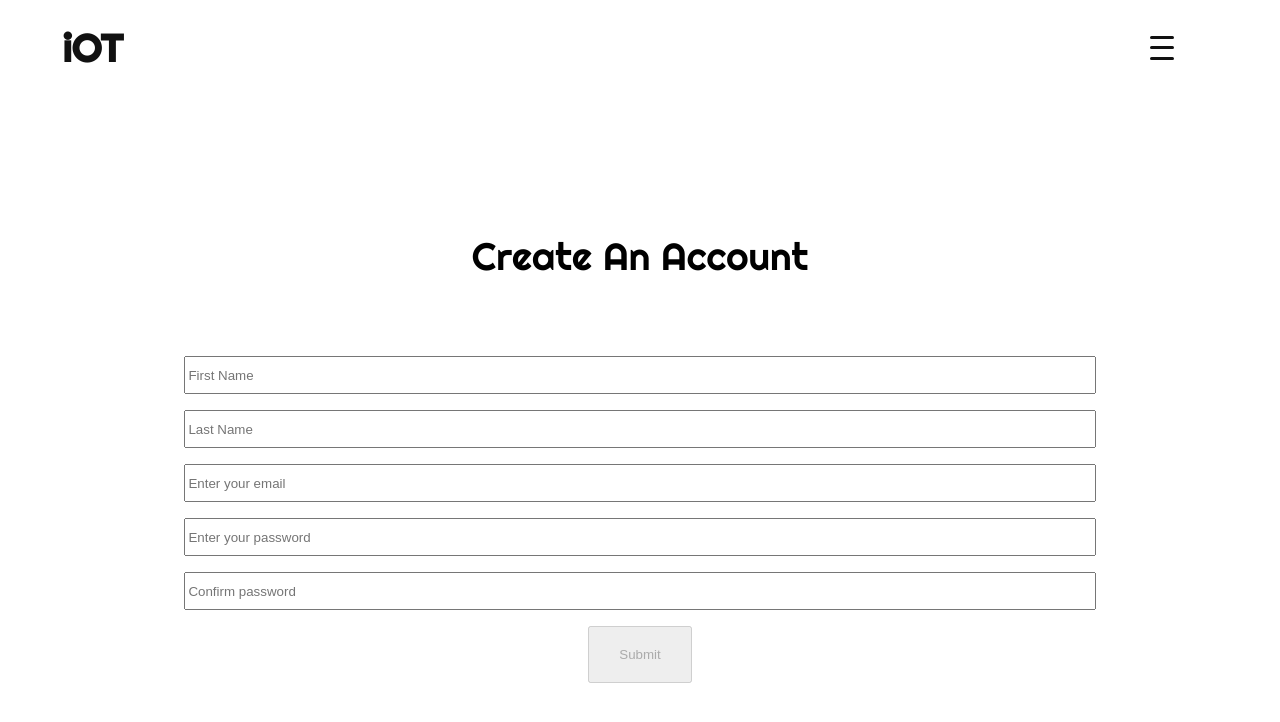
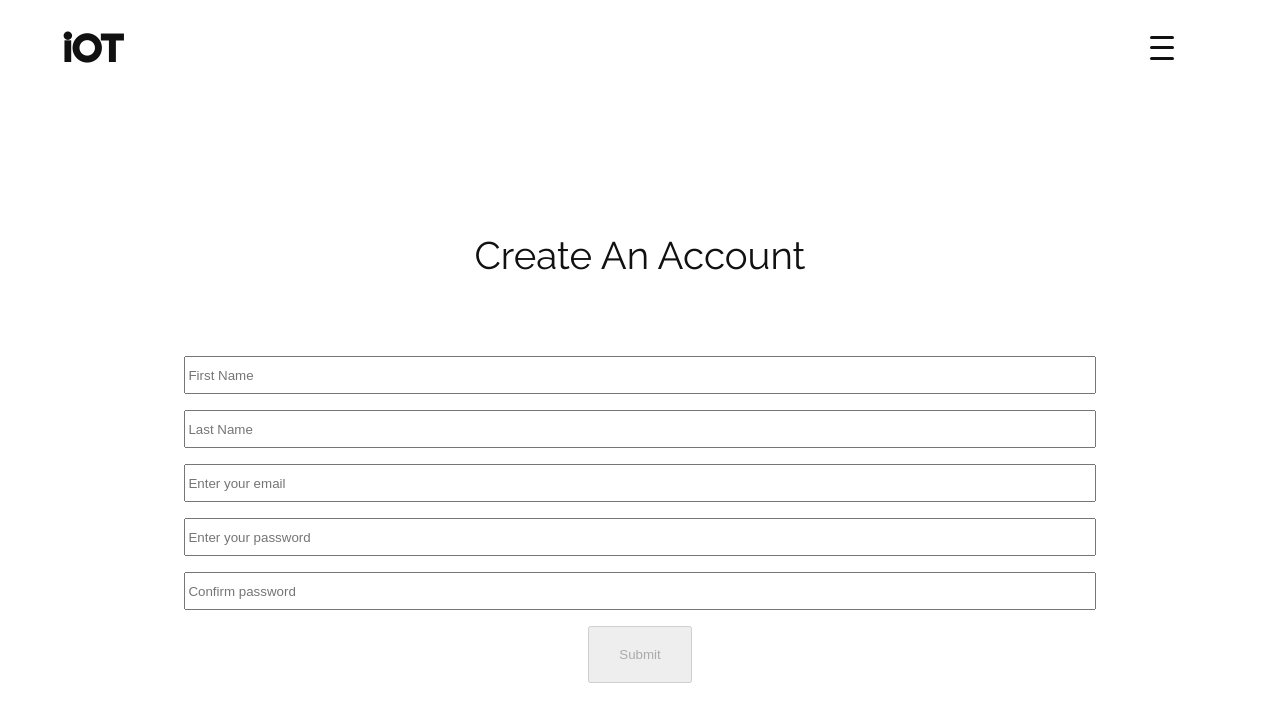
Before and after one commit to gabecorso/chainlink-hackathon, a React (Create React App) app in the folder fe/: page /sign-up in a window 1280 px wide. Shown: the top 722 px of the page. Built offline with nearby package versions, Linux system fonts and the light colour scheme.

Commit message:
Added signup styles

```diff
--- a/fe/src/App.css
+++ b/fe/src/App.css
@@ -33,6 +33,7 @@ time, mark, audio, video {
 	padding: 0;
 	border: 0;
 	font-size: 62.5%;
+	color: #111;
 	font: inherit;
 	vertical-align: baseline;
 }
--- a/fe/src/components/Hero.js
+++ b/fe/src/components/Hero.js
@@ -11,7 +11,7 @@ export default function Hero({ isLoading })  {
         const history = useHistory();
         console.log(history)
         const routeToSignUp = () => {
-            history.push('/signup');
+            history.push('/sign-up');
         }
 
         return (
--- a/fe/src/components/NavBar.js
+++ b/fe/src/components/NavBar.js
@@ -7,9 +7,10 @@ import HamburgerBtn from './common/HamburgerBtn'
 
 
 export default function Nav({ isLoading, isOpen, setIsOpen }) {
-    //to determine how we style the logo and menu button. Once we switch to redux this hack can be factored out.
+    // To determine how we style the logo and menu button.
+    // Once we switch to redux this hack can be factored out.
     let isHomePage = useHistory().location.pathname == "/";
-    console.log(isHomePage)
+
     return (
         <Navbar className={"nav"} bg="light" expand="lg" style={isLoading ? {display: 'none'} : {display: 'flex'}}>
             <Navbar.Brand className="title-logo" style={isHomePage ? {color: '#eee'} : {color: '#111'}}>iOT</Navbar.Brand>
--- a/fe/src/styles/signup.sass
+++ b/fe/src/styles/signup.sass
@@ -16,7 +16,7 @@
         h2
             padding: 3vh
 
-            font-family: $font-headers
+            font-family: $font-secondary
             font-size: 2.4rem
         form
             display: flex
```
Also changed, not shown: fe/src/components/CreateCompany.js (added, +11 -0 lines), fe/src/components/Login.js (added, +9 -0 lines).
